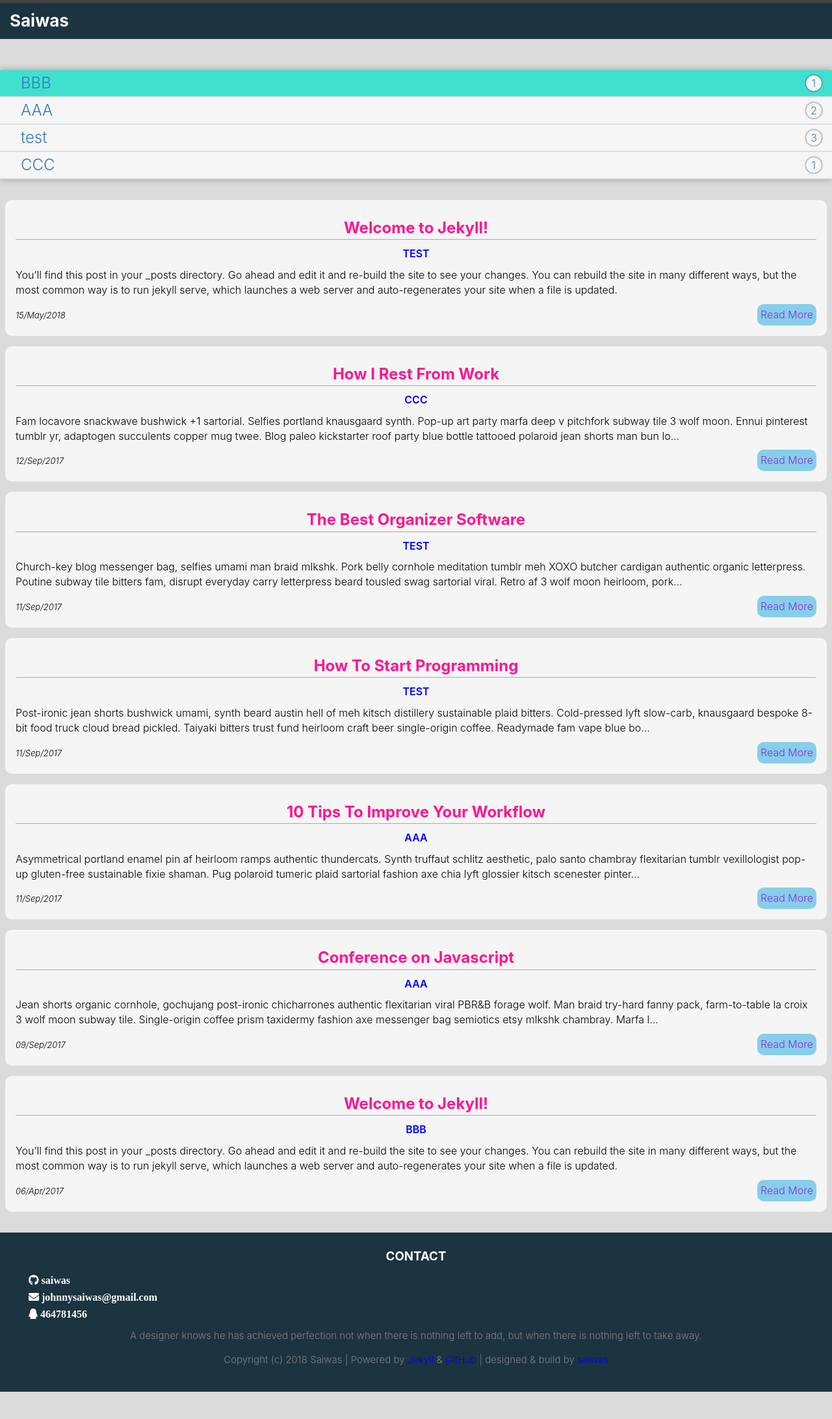
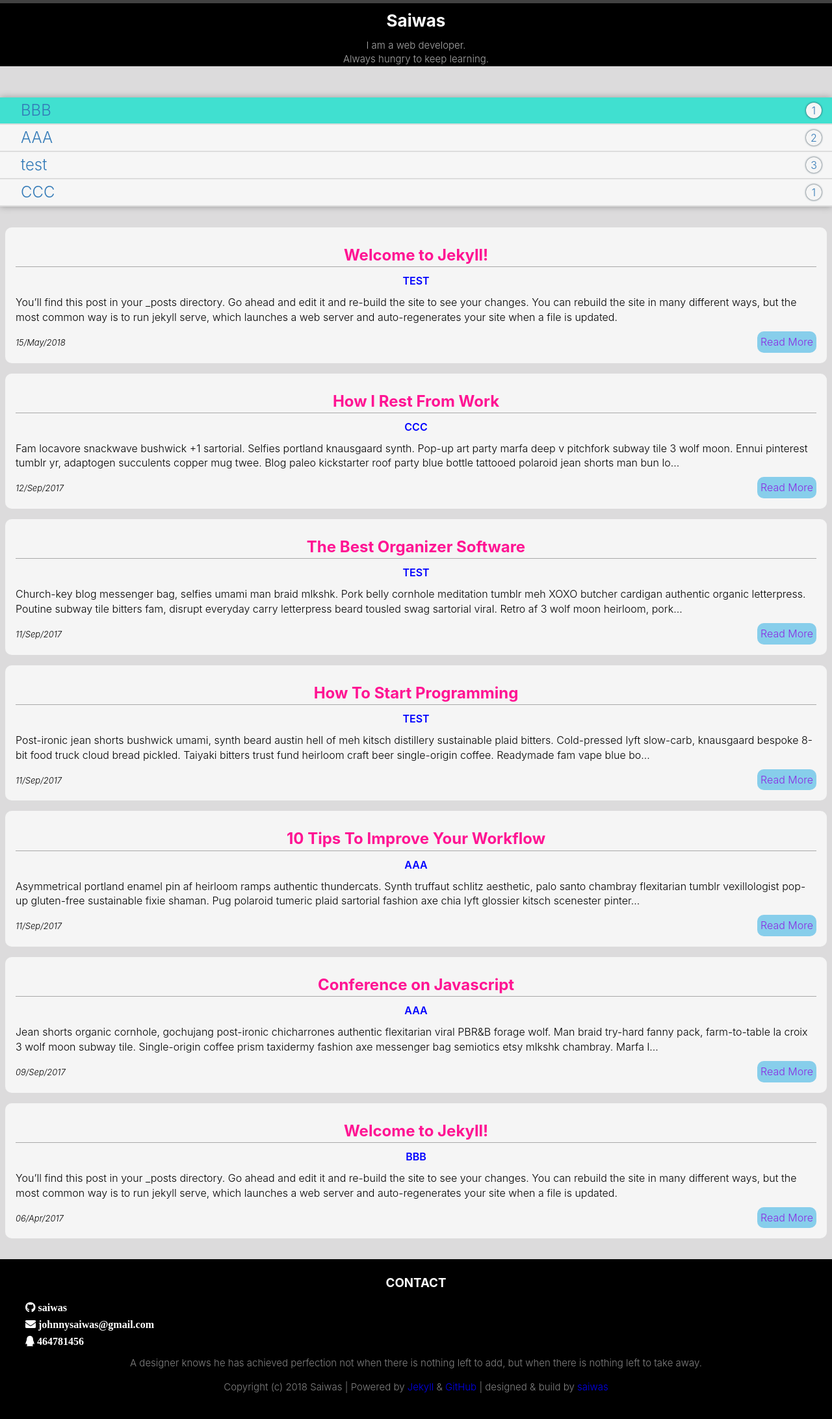
Before and after one commit to saiwas/blog, a Jekyll site: the page built from index.md, in a window 1280 px wide. Shown: the whole page at 65% size. Built offline with Jekyll 4.4.1, drawn with Linux system fonts in a browser that asks for light colours; nearby versions of some CDN libraries; before the commit the page ends 2142 px from its top, so only the background shows below that.

Commit message:
change the header bar to black

```diff
--- a/_includes/header.html
+++ b/_includes/header.html
@@ -1,17 +1,5 @@
 <div class="wrapper">
-  <a rel="author" href="/"><h1 class="site-title">Saiwas</h1></a>
-  <nav class="site-nav">
-    <input type="checkbox" id="nav-trigger" class="nav-trigger">
-    <label for="nav-trigger">
-      <span class="menu-icon">
-        <svg viewBox="0 0 18 15" width="18px" height="15px">
-          <path fill="#fff" d="M18,1.484c0,0.82-0.665,1.484-1.484,1.484H1.484C0.665,2.969,0,2.304,0,1.484l0,0C0,0.665,0.665,0,1.484,0 h15.031C17.335,0,18,0.665,18,1.484L18,1.484z"></path>
-          <path fill="#fff" d="M18,7.516C18,8.335,17.335,9,16.516,9H1.484C0.665,9,0,8.335,0,7.516l0,0c0-0.82,0.665-1.484,1.484-1.484 h15.031C17.335,6.031,18,6.696,18,7.516L18,7.516z"></path>
-          <path fill="#fff" d="M18,13.516C18,14.335,17.335,15,16.516,15H1.484C0.665,15,0,14.335,0,13.516l0,0 c0-0.82,0.665-1.484,1.484-1.484h15.031C17.335,12.031,18,12.696,18,13.516L18,13.516z"></path>
-        </svg>
-      </span>
-    </label>
-
-    <div class="trigger"></div>
-  </nav>
+  <h1 class="site-title"><a rel="author" href="/">Saiwas</a></h1>
+  <p>I am a web developer.</p>
+  <p>Always hungry to keep learning.</p>
 </div>
--- a/_sass/layout/_base.scss
+++ b/_sass/layout/_base.scss
@@ -1,4 +1,4 @@
-$base_color: #1c3340;
+$base_color: black;
 a {
     text-decoration: none;
     &:hover {
--- a/_sass/layout/_footer.scss
+++ b/_sass/layout/_footer.scss
@@ -1,7 +1,4 @@
 .contact {
-  justify-content: center;
-  flex-direction: column;
-
   p {
     font-size: 15px;
     color: #828282;
--- a/_sass/layout/_header.scss
+++ b/_sass/layout/_header.scss
@@ -1,26 +1,21 @@
 .wrapper {
-    align-items: center;
     display: flex;
-    justify-content: space-between;
-    padding: 0 15px;
+    flex-direction: column;
+    h1,
+    h3 {
+        margin: 0 auto;
+    }
+    p {
+        color: darkgrey;
+        text-align: center;
+        font-size: 15px;
+    }
 }
 
 .site-title {
-    color: #fff;
     font-size: 26px;
-    float: left;
     line-height: 54px;
-}
-
-.site-nav {
-    border: 1px solid #e8e8e8;
-    border-radius: 5px;
-    height: 36px;
-    width: 36px;
-    text-align: center;
-    line-height: 40px;
-    display: none;
-    input {
-        display: none;
+    a {
+        color: #fff;
     }
 }
```
